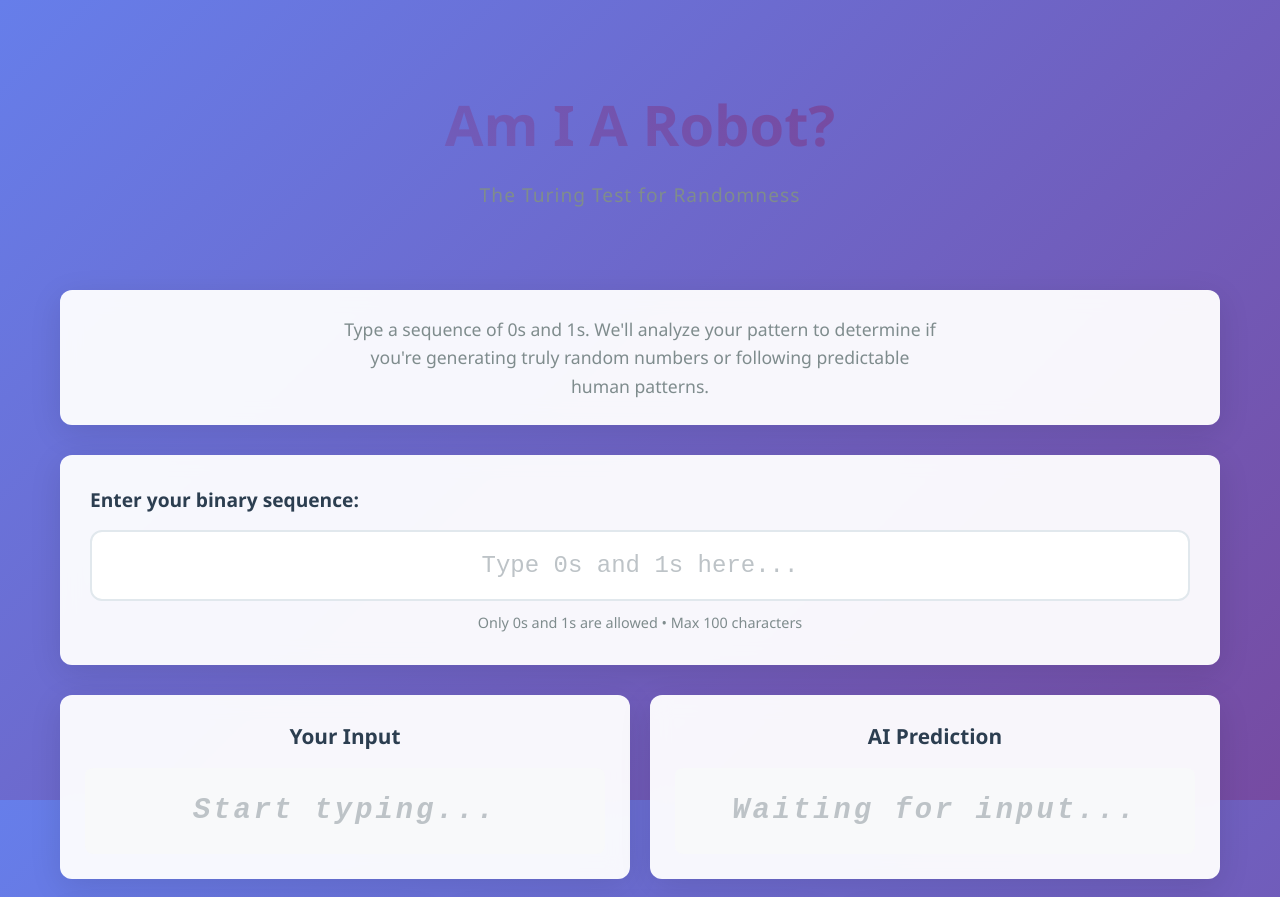
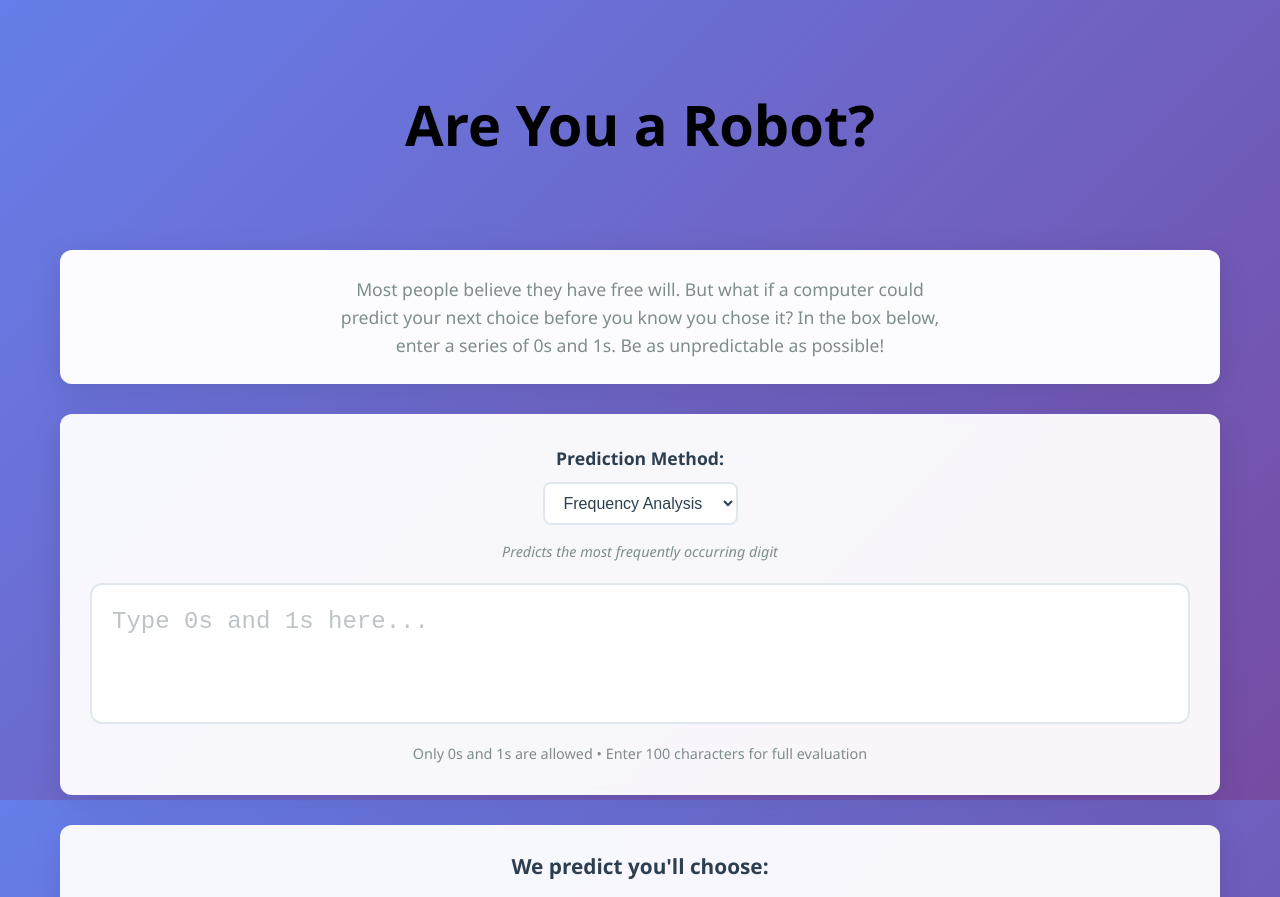
Before and after one commit to jboth1981/Am_I_A_Robot, a React (Create React App) app in the folder frontend/: page / in a window 1280 px wide. Shown: the top 897 px of the page. Built offline with nearby package versions, Linux system fonts and the light colour scheme.

Commit message:
Added choice of prediction method.

```diff
--- a/frontend/src/App.css
+++ b/frontend/src/App.css
@@ -57,25 +57,17 @@ body {
 .title-main {
   font-size: 3.5rem;
   font-weight: 700;
-  background: linear-gradient(45deg, #667eea, #764ba2, #f093fb, #f5576c);
-  background-size: 300% 300%;
-  -webkit-background-clip: text;
-  -webkit-text-fill-color: transparent;
-  background-clip: text;
-  animation: gradientShift 3s ease-in-out infinite;
+  color: #000000;
 }
 
 .title-subtitle {
   font-size: 1.2rem;
-  color: var(--text-secondary);
-  font-weight: 300;
+  color: #34495e;
+  font-weight: 400;
   letter-spacing: 1px;
 }
 
-@keyframes gradientShift {
-  0%, 100% { background-position: 0% 50%; }
-  50% { background-position: 100% 50%; }
-}
+
 
 /* Main Content */
 .main {
@@ -86,7 +78,7 @@ body {
 
 .description {
   text-align: center;
-  background: var(--card-bg);
+  background: rgba(255, 255, 255, 0.98);
   padding: 25px;
   border-radius: var(--border-radius);
   box-shadow: var(--shadow);
@@ -109,6 +101,50 @@ body {
   backdrop-filter: blur(10px);
 }
 
+.method-selector {
+  margin-bottom: 20px;
+  text-align: center;
+}
+
+.method-selector label {
+  display: block;
+  font-size: 1.1rem;
+  font-weight: 600;
+  margin-bottom: 10px;
+  color: var(--text-primary);
+}
+
+.method-select {
+  padding: 10px 15px;
+  font-size: 1rem;
+  border: 2px solid #e1e8ed;
+  border-radius: 8px;
+  background: white;
+  color: var(--text-primary);
+  cursor: pointer;
+  transition: var(--transition);
+  margin-bottom: 10px;
+}
+
+.method-select:focus {
+  outline: none;
+  border-color: #667eea;
+  box-shadow: 0 0 0 3px rgba(102, 126, 234, 0.1);
+}
+
+.method-select:disabled {
+  background-color: #f8f9fa;
+  cursor: not-allowed;
+  opacity: 0.7;
+}
+
+.method-description {
+  font-size: 0.9rem;
+  color: var(--text-secondary);
+  font-style: italic;
+  margin-top: 5px;
+}
+
 .input-label {
   display: block;
   font-size: 1.2rem;
@@ -126,8 +162,16 @@ body {
   border-radius: var(--border-radius);
   background: white;
   transition: var(--transition);
-  text-align: center;
+  text-align: left;
   letter-spacing: 2px;
+  min-height: 80px;
+  max-height: 300px;
+  resize: none;
+  word-wrap: break-word;
+  overflow-wrap: break-word;
+  white-space: pre-wrap;
+  overflow-y: auto;
+  line-height: 1.4;
 }
 
 .binary-input:focus {
@@ -135,6 +179,20 @@ body {
   border-color: #667eea;
   box-shadow: 0 0 0 3px rgba(102, 126, 234, 0.1);
   transform: translateY(-2px);
+}
+
+.binary-input[readonly] {
+  background-color: #f8f9fa;
+  cursor: not-allowed;
+  opacity: 0.8;
+}
+
+.binary-input:not([readonly]) {
+  cursor: text;
+}
+
+.binary-input:not([readonly]):focus {
+  caret-color: #667eea;
 }
 
 .binary-input::placeholder {
@@ -149,11 +207,27 @@ body {
   text-align: center;
 }
 
+.character-count {
+  color: #3498db;
+  font-weight: 600;
+}
+
+.completion-message {
+  color: #27ae60;
+  font-weight: 600;
+}
+
+.completion-hint {
+  color: #f39c12;
+  font-weight: 600;
+}
+
 /* Results Section */
 .results-section {
   display: grid;
-  grid-template-columns: 1fr 1fr;
+  grid-template-columns: 1fr;
   gap: 20px;
+  width: 100%;
 }
 
 .result-card {
@@ -163,6 +237,10 @@ body {
   box-shadow: var(--shadow);
   backdrop-filter: blur(10px);
   transition: var(--transition);
+  width: 100%;
+  box-sizing: border-box;
+  min-width: 0;
+  overflow: hidden;
 }
 
 .result-card:hover {
@@ -172,9 +250,17 @@ body {
 
 .result-card h3 {
   font-size: 1.3rem;
-  margin-bottom: 15px;
+  margin-bottom: 10px;
   color: var(--text-primary);
   text-align: center;
+}
+
+.method-indicator {
+  font-size: 0.9rem;
+  color: var(--text-secondary);
+  text-align: center;
+  margin-bottom: 15px;
+  font-style: italic;
 }
 
 .binary-display, .prediction-display {
@@ -186,10 +272,16 @@ body {
   background: #f8f9fa;
   border-radius: 8px;
   min-height: 80px;
-  display: flex;
-  align-items: center;
-  justify-content: center;
+  width: 100%;
+  max-width: 100%;
+  display: block;
   letter-spacing: 3px;
+  word-wrap: break-word;
+  overflow-wrap: break-word;
+  white-space: pre-wrap;
+  box-sizing: border-box;
+  overflow: hidden;
+  min-width: 0;
 }
 
 .prediction {
@@ -251,6 +343,18 @@ body {
 /* Verdict Section */
 .verdict-section {
   margin-top: 20px;
+  animation: fadeInUp 1s ease-out;
+}
+
+@keyframes fadeInUp {
+  from {
+    opacity: 0;
+    transform: translateY(30px);
+  }
+  to {
+    opacity: 1;
+    transform: translateY(0);
+  }
 }
 
 .verdict-card {
@@ -304,6 +408,60 @@ body {
   max-width: 400px;
 }
 
+.try-again-btn {
+  margin-top: 25px;
+  padding: 15px 30px;
+  font-size: 1.1rem;
+  font-weight: 600;
+  background: linear-gradient(135deg, #667eea 0%, #764ba2 100%);
+  color: white;
+  border: none;
+  border-radius: 25px;
+  cursor: pointer;
+  transition: var(--transition);
+  box-shadow: 0 4px 15px rgba(102, 126, 234, 0.3);
+}
+
+.try-again-btn:hover {
+  transform: translateY(-2px);
+  box-shadow: 0 6px 20px rgba(102, 126, 234, 0.4);
+  background: linear-gradient(135deg, #5a6fd8 0%, #6a4190 100%);
+}
+
+.try-again-btn:active {
+  transform: translateY(0);
+  box-shadow: 0 2px 10px rgba(102, 126, 234, 0.3);
+}
+
+.restart-section {
+  text-align: center;
+  margin-top: 20px;
+}
+
+.try-again-btn-small {
+  padding: 10px 20px;
+  font-size: 0.9rem;
+  font-weight: 600;
+  background: linear-gradient(135deg, #667eea 0%, #764ba2 100%);
+  color: white;
+  border: none;
+  border-radius: 20px;
+  cursor: pointer;
+  transition: var(--transition);
+  box-shadow: 0 3px 10px rgba(102, 126, 234, 0.3);
+}
+
+.try-again-btn-small:hover {
+  transform: translateY(-1px);
+  box-shadow: 0 4px 15px rgba(102, 126, 234, 0.4);
+  background: linear-gradient(135deg, #5a6fd8 0%, #6a4190 100%);
+}
+
+.try-again-btn-small:active {
+  transform: translateY(0);
+  box-shadow: 0 2px 8px rgba(102, 126, 234, 0.3);
+}
+
 @keyframes bounce {
   0%, 20%, 50%, 80%, 100% { transform: translateY(0); }
   40% { transform: translateY(-10px); }
@@ -338,9 +496,7 @@ body {
     font-size: 2.5rem;
   }
 
-  .results-section {
-    grid-template-columns: 1fr;
-  }
+
 
   .stats-section {
     grid-template-columns: 1fr;
@@ -354,6 +510,13 @@ body {
   .binary-display, .prediction-display {
     font-size: 1.4rem;
     letter-spacing: 2px;
+    word-wrap: break-word;
+    overflow-wrap: break-word;
+    white-space: pre-wrap;
+    width: 100%;
+    box-sizing: border-box;
+    display: block;
+    overflow: hidden;
   }
 
   .verdict-card {
--- a/frontend/src/App.js
+++ b/frontend/src/App.js
@@ -6,9 +6,16 @@ function App() {
   const [prediction, setPrediction] = useState('');
   const [score, setScore] = useState({ correct: 0, total: 0 });
   const [isTyping, setIsTyping] = useState(false);
+  const [isCompleted, setIsCompleted] = useState(false);
+  const [predictionMethod, setPredictionMethod] = useState('frequency');
 
   const handleInputChange = async (e) => {
     const newValue = e.target.value;
+
+    // Only allow adding characters, not deleting
+    if (newValue.length < inputHistory.length) {
+      return; // Prevent deletion
+    }
 
     // Validate input: only allow 0 and 1
     if (/^[01]*$/.test(newValue)) {
@@ -17,22 +24,68 @@ function App() {
 
       setInputHistory(newValue);
 
+      // Auto-resize the textarea
+      setTimeout(() => {
+        const textarea = document.getElementById('binary-input');
+        autoResizeTextarea(textarea);
+      }, 0);
+
+      // Check if we've reached 100 characters
+      if (newValue.length >= 100) {
+        setIsCompleted(true);
+      }
+
       if (newChar) {
-        setIsTyping(true);
-        try {
-          // Send history to backend for prediction
-          const response = await fetch('https://api.amiarobot.ca/predict/', {
-            method: 'POST',
-            headers: { 'Content-Type': 'application/json' },
-            body: JSON.stringify({ history: newValue })
-          });
-          const data = await response.json();
+        // Compare previous prediction with the character that was just typed
+        if (prediction) {
+          const wasCorrect = prediction === newChar;
+          console.log(`Frontend DEBUG: Comparing prediction='${prediction}' with newChar='${newChar}', wasCorrect=${wasCorrect}`);
 
-          const wasCorrect = data.prediction === newChar;
           setScore({
             correct: score.correct + (wasCorrect ? 1 : 0),
             total: score.total + 1,
           });
+        }
+
+        // Get new prediction for the next character
+        setIsTyping(true);
+        try {
+          console.log(`Frontend DEBUG: Getting prediction for next character, history='${newValue}'`);
+
+          const response = await fetch('https://api.amiarobot.ca/predict/', {
+            method: 'POST',
+            headers: { 'Content-Type': 'application/json' },
+            body: JSON.stringify({
+              history: newValue,
+              method: predictionMethod
+            })
+          });
+          const data = await response.json();
+
+          console.log(`Frontend DEBUG: Received prediction for next='${data.prediction}'`);
+          setPrediction(data.prediction);
+        } catch (error) {
+          console.error('Error fetching prediction:', error);
+        } finally {
+          setIsTyping(false);
+        }
+      } else if (newValue.length > 0) {
+        // Initial prediction when first character is typed
+        setIsTyping(true);
+        try {
+          console.log(`Frontend DEBUG: Getting initial prediction, history='${newValue}'`);
+
+          const response = await fetch('https://api.amiarobot.ca/predict/', {
+            method: 'POST',
+            headers: { 'Content-Type': 'application/json' },
+            body: JSON.stringify({
+              history: newValue,
+              method: predictionMethod
+            })
+          });
+          const data = await response.json();
+
+          console.log(`Frontend DEBUG: Received initial prediction='${data.prediction}'`);
           setPrediction(data.prediction);
         } catch (error) {
           console.error('Error fetching prediction:', error);
@@ -43,55 +96,133 @@ function App() {
     }
   };
 
+  // Keep cursor at the end of input
+  const handleInputClick = (e) => {
+    e.target.setSelectionRange(e.target.value.length, e.target.value.length);
+  };
+
+  const handleInputKeyDown = (e) => {
+    // Prevent arrow keys, home, end, etc. from moving cursor
+    if (['ArrowLeft', 'ArrowRight', 'ArrowUp', 'ArrowDown', 'Home', 'End', 'PageUp', 'PageDown'].includes(e.key)) {
+      e.preventDefault();
+    }
+  };
+
+  // Auto-resize textarea
+  const autoResizeTextarea = (element) => {
+    if (element) {
+      element.style.height = 'auto';
+      element.style.height = Math.min(element.scrollHeight, 300) + 'px';
+    }
+  };
+
   const accuracy = score.total > 0 ? ((score.correct / score.total) * 100).toFixed(1) : 0;
   const isHuman = accuracy < 60; // If accuracy is low, you're more "human"
+
+  // Scroll to verdict when completed
+  React.useEffect(() => {
+    if (isCompleted && score.total > 0) {
+      const verdictSection = document.getElementById('verdict-section');
+      if (verdictSection) {
+        setTimeout(() => {
+          verdictSection.scrollIntoView({
+            behavior: 'smooth',
+            block: 'center'
+          });
+        }, 500); // Small delay for dramatic effect
+      }
+    }
+  }, [isCompleted, score.total]);
+
+  // Auto-resize textarea when input changes
+  React.useEffect(() => {
+    const textarea = document.getElementById('binary-input');
+    if (textarea) {
+      autoResizeTextarea(textarea);
+    }
+  }, [inputHistory]);
+
+  // Reset function to start over
+  const handleTryAgain = () => {
+    setInputHistory('');
+    setPrediction('');
+    setScore({ correct: 0, total: 0 });
+    setIsTyping(false);
+    setIsCompleted(false);
+    setPredictionMethod('frequency');
+  };
 
   return (
     <div className="app">
       <div className="container">
                  <header className="header">
            <h1 className="title">
-            <span className="title-main">Am I A Robot?</span>
-            <span className="title-subtitle">The Turing Test for Randomness</span>
+             <span className="title-main">Are You a Robot?</span>
            </h1>
          </header>
 
         <main className="main">
           <div className="description">
             <p>
-              Type a sequence of 0s and 1s. We'll analyze your pattern to determine if you're
-              generating truly random numbers or following predictable human patterns.
+              Most people believe they have free will. But what if a computer could predict your next choice before you know you chose it? In the box below, enter a series of 0s and 1s. Be as unpredictable as possible!
             </p>
           </div>
 
                     <div className="input-section">
-            <label htmlFor="binary-input" className="input-label">
-              Enter your binary sequence:
-            </label>
-            <input
+            <div className="method-selector">
+              <label htmlFor="prediction-method">Prediction Method:</label>
+              <select
+                id="prediction-method"
+                value={predictionMethod}
+                onChange={(e) => setPredictionMethod(e.target.value)}
+                className="method-select"
+                disabled={inputHistory.length > 0}
+              >
+                <option value="frequency">Frequency Analysis</option>
+                <option value="pattern">Pattern Recognition</option>
+              </select>
+              <div className="method-description">
+                {predictionMethod === 'frequency' && (
+                  <span>Predicts the most frequently occurring digit</span>
+                )}
+                {predictionMethod === 'pattern' && (
+                  <span>Uses pattern rules: 000→0, 111→1, otherwise repeats last digit</span>
+                )}
+              </div>
+            </div>
+
+            <textarea
               id="binary-input"
-              type="text"
               value={inputHistory}
               onChange={handleInputChange}
+              onClick={handleInputClick}
+              onKeyDown={handleInputKeyDown}
               placeholder="Type 0s and 1s here..."
               className="binary-input"
               maxLength="100"
+              readOnly={isCompleted}
+              rows="3"
             />
             <div className="input-hint">
-              Only 0s and 1s are allowed • Max 100 characters
+              Only 0s and 1s are allowed • Enter 100 characters for full evaluation
+              {inputHistory.length > 0 && (
+                <span className="character-count"> • {inputHistory.length}/100 characters</span>
+              )}
+              {inputHistory.length >= 90 && !isCompleted && (
+                <span className="completion-hint"> • Almost there! The grand reveal awaits...</span>
+              )}
+              {isCompleted && (
+                <span className="completion-message"> • Evaluation complete! Scroll down for the reveal!</span>
+              )}
             </div>
           </div>
 
           <div className="results-section">
             <div className="result-card">
-              <h3>Your Input</h3>
-              <div className="binary-display">
-                {inputHistory || <span className="placeholder">Start typing...</span>}
+              <h3>We predict you'll choose:</h3>
+              <div className="method-indicator">
+                Using: {predictionMethod === 'frequency' ? 'Frequency Analysis' : 'Pattern Recognition'}
               </div>
-            </div>
-
-            <div className="result-card">
-              <h3>AI Prediction</h3>
               <div className="prediction-display">
                 {isTyping ? (
                   <span className="loading">Analyzing...</span>
@@ -115,21 +246,29 @@ function App() {
              </div>
              <div className="stat-card">
                <div className="stat-number">{accuracy}%</div>
-              <div className="stat-label">Accuracy</div>
+               <div className="stat-label">Prediction Accuracy</div>
              </div>
            </div>
 
            {score.total > 0 && (
-            <div className="verdict-section">
+             <div className="restart-section">
+               <button onClick={handleTryAgain} className="try-again-btn-small">
+                 🔄 Start Over
+               </button>
+             </div>
+           )}
+
+                     {isCompleted && score.total > 0 && (
+             <div id="verdict-section" className="verdict-section">
                <div className={`verdict-card ${isHuman ? 'human' : 'robot'}`}>
-                <h2>Verdict</h2>
+                 <h2>🎉 The Grand Reveal 🎉</h2>
                  <div className="verdict-result">
                    {isHuman ? (
                      <>
                        <span className="verdict-icon">🧠</span>
                        <span className="verdict-text">You appear to be HUMAN</span>
                        <span className="verdict-explanation">
-                        Your pattern shows predictable human behavior
+                         Your pattern shows predictable human behavior. You have free will, but it's not as random as you think!
                        </span>
                      </>
                    ) : (
@@ -137,11 +276,14 @@ function App() {
                        <span className="verdict-icon">🤖</span>
                        <span className="verdict-text">You appear to be a ROBOT</span>
                        <span className="verdict-explanation">
-                        Your pattern is too predictable for a human
+                         Your pattern is too predictable for a human. Are you sure you're not a machine?
                        </span>
                      </>
                    )}
                  </div>
+                 <button onClick={handleTryAgain} className="try-again-btn">
+                   🔄 Try Again
+                 </button>
                </div>
              </div>
            )}
```
Also changed, not shown: 1 other file (tests, documents, lock files or other folders). Lines whose indentation alone changed are shown as unchanged.
